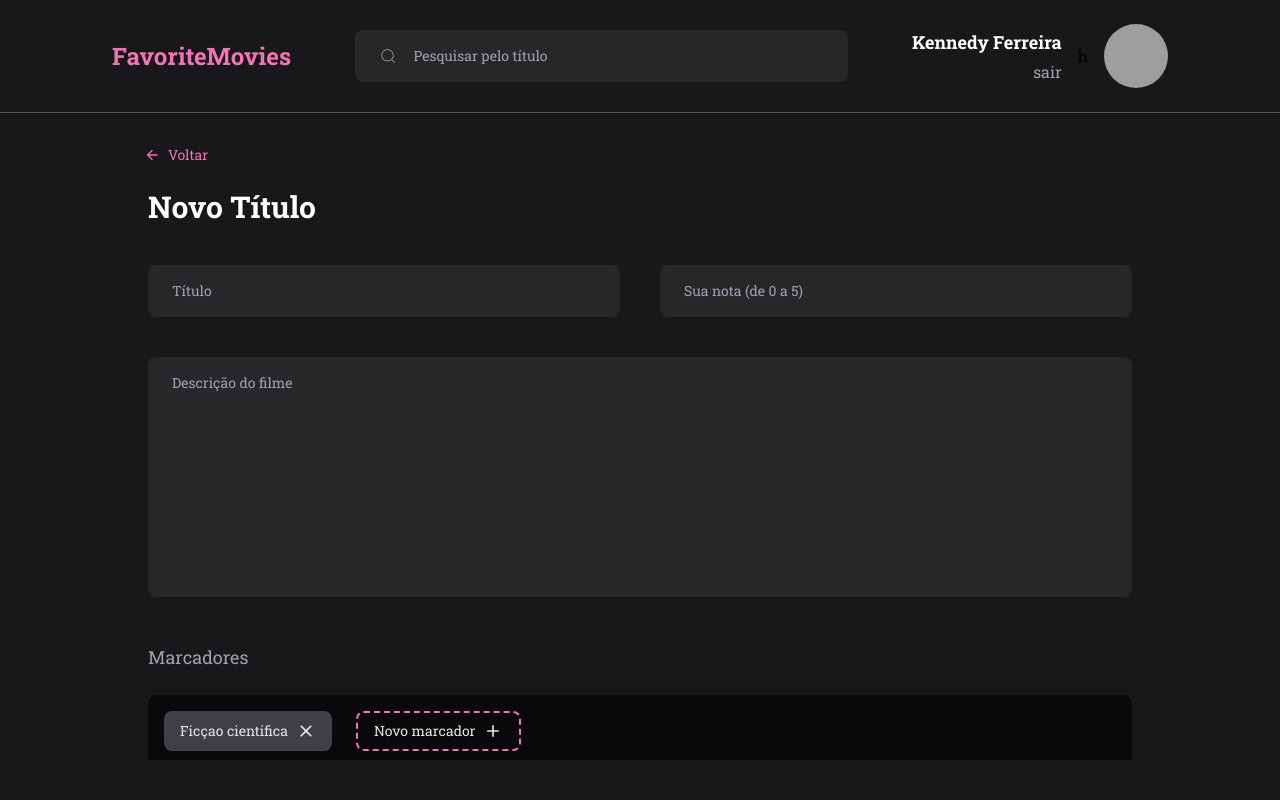
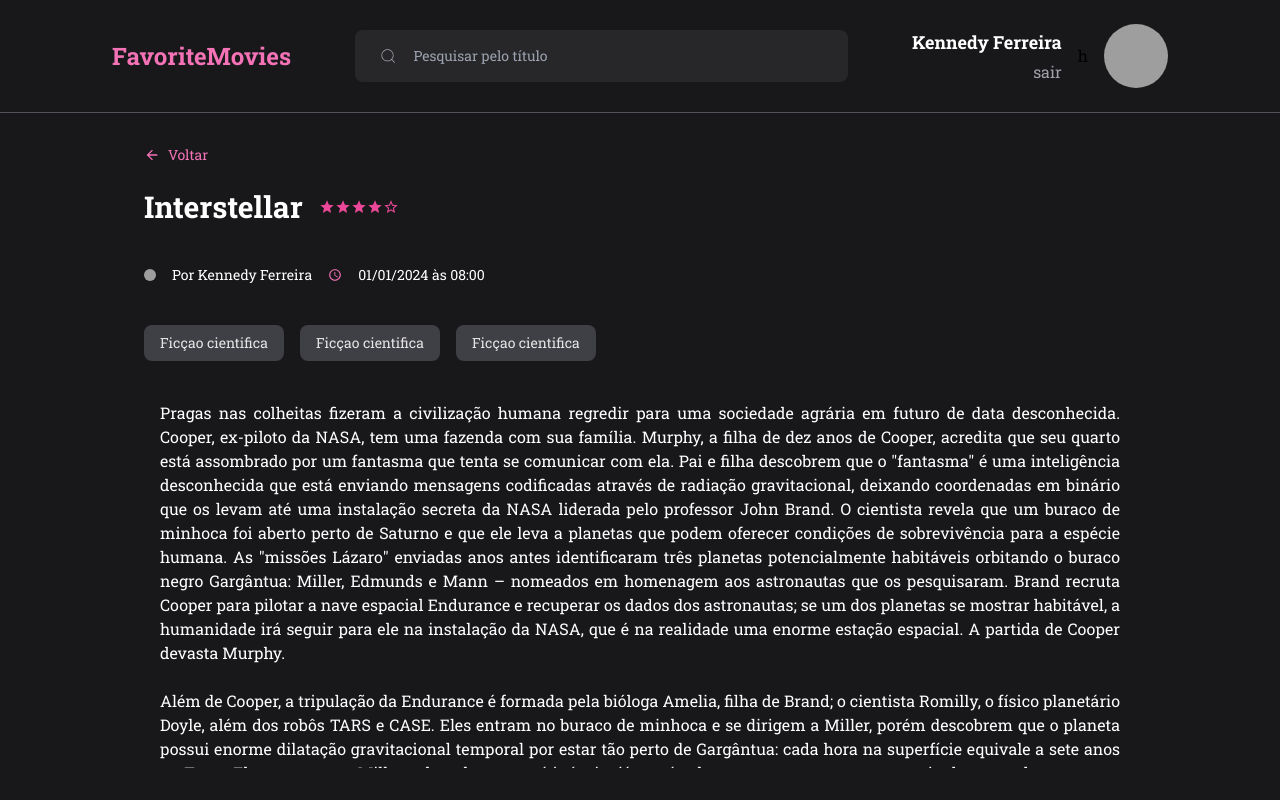
Before and after one commit to kennedysferreira/projetoFavoriteMovies, a React (Vite) app in the folder frontend/: page / in a window 1280 px wide. Built offline with nearby package versions, Linux system fonts and the light colour scheme; grey boxes are pictures that could not be loaded.

Commit message:
Movie preview page

```diff
--- a/frontend/src/App.tsx
+++ b/frontend/src/App.tsx
@@ -1,11 +1,9 @@
-import { CreateMovie } from "./pages/CreateMovie"
-import { Home } from "./pages/Home"
-
+import { CreateMovie } from "./pages/CreateMovie";
+import { Home } from "./pages/Home";
+import { MoviePreview } from "./pages/MoviePreview";
 
 function App() {
-  return (
-    <CreateMovie/>
-  )
+  return <MoviePreview />;
 }
 
-export default App
+export default App;
--- a/frontend/src/components/Main/index.tsx
+++ b/frontend/src/components/Main/index.tsx
@@ -5,6 +5,6 @@ export const Main = ({
   children: React.ReactNode;
   className?: string;
 }) => {
-  const style = ` mx-36 mt-6 mb-10 max-h-screen overflow-y-scroll scrollbar-thin scrollbar-track-zinc-800 scrollbar-thumb-pink-400 flex-col ${className} `;
+  const style = ` mx-36 mt-6 mb-8 max-h-screen overflow-y-scroll scrollbar-thin scrollbar-track-zinc-800 scrollbar-thumb-pink-400 flex-col ${className} `;
   return <main className={style}>{children}</main>;
 };
--- /dev/null
+++ b/frontend/src/pages/MoviePreview/index.tsx
@@ -0,0 +1,85 @@
+import {
+  MdAccessTime,
+  MdArrowBack,
+  MdStar,
+  MdStarBorder,
+} from "react-icons/md";
+import { ButtonText } from "../../components/ButtonText";
+import { Header } from "../../components/Header";
+import { Main } from "../../components/Main";
+import { Page } from "../../components/Page";
+import { Tag } from "../../components/Tags";
+
+export const MoviePreview = () => {
+  return (
+    <Page>
+      <Header></Header>
+      <ButtonText
+        className="mt-8 px-36"
+        icon={MdArrowBack}
+        name={"Voltar"}
+      ></ButtonText>
+      <Main className="space-y-10">
+        <div className="flex gap-4 items-center">
+          <h1 className="text-3xl text-white font-bold">Interstellar</h1>
+          <div className="flex">
+            <MdStar className="text-pink-500"></MdStar>
+            <MdStar className="text-pink-500"></MdStar>
+            <MdStar className="text-pink-500"></MdStar>
+            <MdStar className="text-pink-500"></MdStar>
+            <MdStarBorder className="text-pink-500"></MdStarBorder>
+          </div>
+        </div>
+        <div className="flex items-center gap-4 text-sm text-white ">
+          <img
+            className="w-3 h-3 rounded-full"
+            src="https://github.com/kennedysferreira.png"
+            alt="profile"
+          />
+          <span>Por Kennedy Ferreira</span>
+          <MdAccessTime className="text-pink-400" />
+          <data> 01/01/2024 às 08:00 </data>
+        </div>
+        <div className="flex gap-4  text-white">
+          <Tag isCreate name={"Ficçao cientifica"}></Tag>
+          <Tag isCreate name={"Ficçao cientifica"}></Tag>
+          <Tag isCreate name={"Ficçao cientifica"}></Tag>
+        </div>
+        <div className="mx-4 text-white text-justify">
+          <p>
+            Pragas nas colheitas fizeram a civilização humana regredir para uma
+            sociedade agrária em futuro de data desconhecida. Cooper, ex-piloto
+            da NASA, tem uma fazenda com sua família. Murphy, a filha de dez
+            anos de Cooper, acredita que seu quarto está assombrado por um
+            fantasma que tenta se comunicar com ela. Pai e filha descobrem que o
+            "fantasma" é uma inteligência desconhecida que está enviando
+            mensagens codificadas através de radiação gravitacional, deixando
+            coordenadas em binário que os levam até uma instalação secreta da
+            NASA liderada pelo professor John Brand. O cientista revela que um
+            buraco de minhoca foi aberto perto de Saturno e que ele leva a
+            planetas que podem oferecer condições de sobrevivência para a
+            espécie humana. As "missões Lázaro" enviadas anos antes
+            identificaram três planetas potencialmente habitáveis orbitando o
+            buraco negro Gargântua: Miller, Edmunds e Mann – nomeados em
+            homenagem aos astronautas que os pesquisaram. Brand recruta Cooper
+            para pilotar a nave espacial Endurance e recuperar os dados dos
+            astronautas; se um dos planetas se mostrar habitável, a humanidade
+            irá seguir para ele na instalação da NASA, que é na realidade uma
+            enorme estação espacial. A partida de Cooper devasta Murphy. <br /><br />Além de
+            Cooper, a tripulação da Endurance é formada pela bióloga Amelia,
+            filha de Brand; o cientista Romilly, o físico planetário Doyle, além
+            dos robôs TARS e CASE. Eles entram no buraco de minhoca e se dirigem
+            a Miller, porém descobrem que o planeta possui enorme dilatação
+            gravitacional temporal por estar tão perto de Gargântua: cada hora
+            na superfície equivale a sete anos na Terra. Eles entram em Miller e
+            descobrem que é inóspito já que é coberto por um oceano raso e
+            agitado por ondas enormes. Uma onda atinge a tripulação enquanto
+            Amelia tenta recuperar os dados de Miller, matando Doyle e atrasando
+            a partida. Ao voltarem para a Endurance, Cooper e Amelia descobrem
+            que 23 anos se passaram.
+          </p>
+        </div>
+      </Main>
+    </Page>
+  );
+};
```
